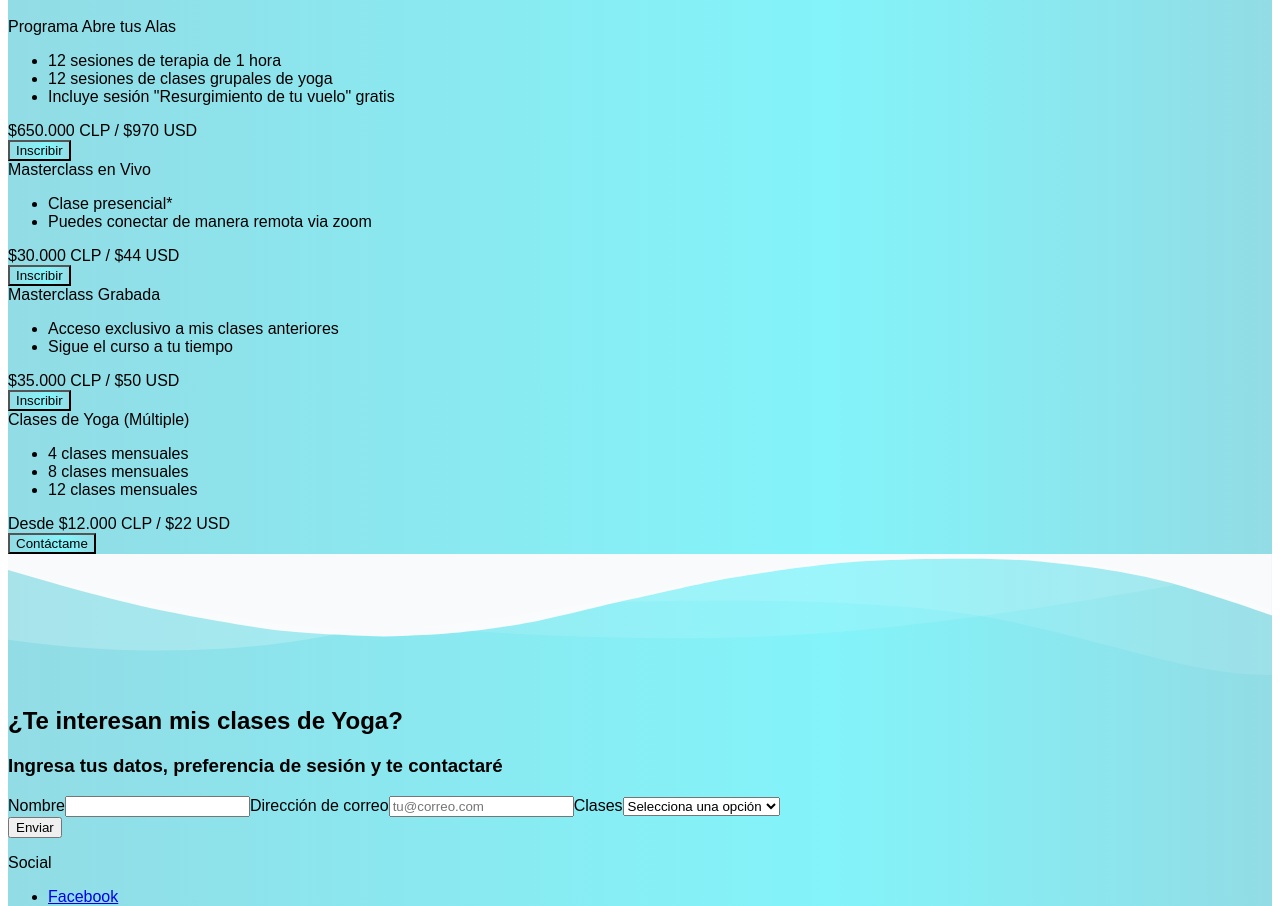
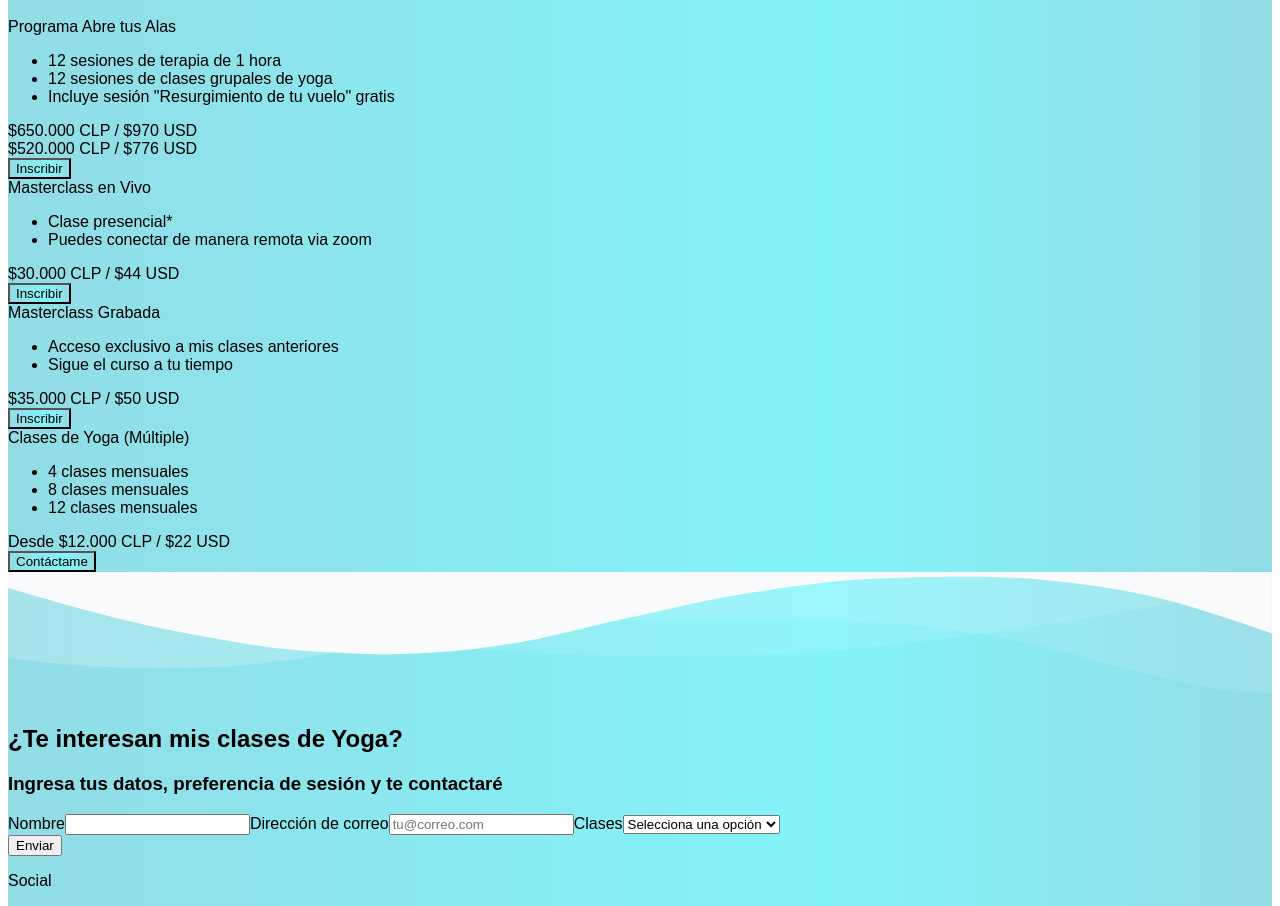
Before and after one commit to aotarola/cotarola, a Next.js app: page / in a window 1280 px wide. Shown: the part 5960-6866 px from the top of the page. Built offline with nearby package versions, Linux system fonts and the light colour scheme.

Commit message:
add price before

```diff
--- a/pages/components/Pricing.tsx
+++ b/pages/components/Pricing.tsx
@@ -1,4 +1,3 @@
-import { FunctionComponent } from 'react'
 const toCalendly = (): void => {
   window.location.href = 'https://calendly.com/claudiaotarola'
 }
@@ -16,7 +15,8 @@ const services = [
       'Incluye sesión "Resurgimiento de tu vuelo" gratis',
     ],
     redirect: toCalendly,
-    price: '$650.000 CLP / $970 USD',
+    price: '$520.000 CLP / $776 USD',
+    priceBefore: '$650.000 CLP / $970 USD',
     actionText: 'Inscribir',
   },
   {
@@ -73,6 +73,11 @@ const Pricing: FunctionComponent = () => {
                 </ul>
               </div>
               <div className="flex-none mt-auto bg-white overflow-hidden shadow p-6">
+                {service.priceBefore && (
+                  <div className="w-full line-through pt-6 text-3xl text-primary-paragraph font-bold text-center">
+                    {service.priceBefore}
+                  </div>
+                )}
                 <div className="w-full pt-6 text-3xl text-primary-paragraph font-bold text-center">
                   {service.price}
                 </div>
```
